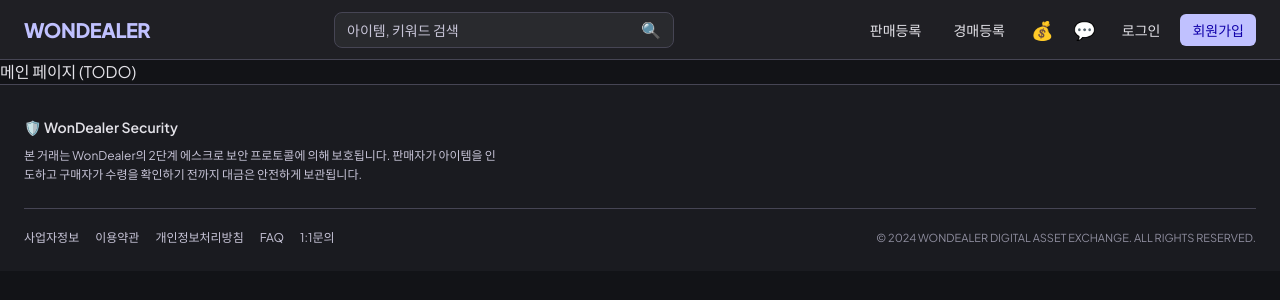
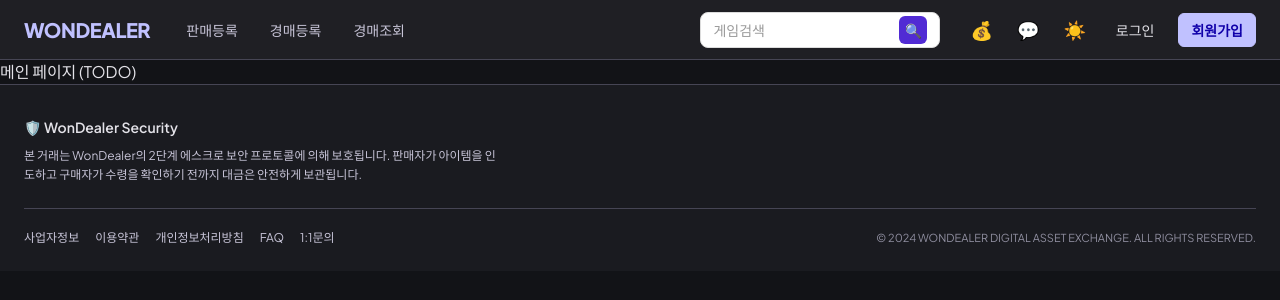
Before and after one commit to pyyzzz/wondealer-frontend, a React (Create React App) app: page / in a window 1280 px wide. Shown: the top 300 px of the page. Built offline with nearby package versions, Linux system fonts and the light colour scheme; no server answers.

Commit message:
2026-06-10 메인페이지 수정 및 네비바 작성

```diff
--- a/src/components/Navbar.js
+++ b/src/components/Navbar.js
@@ -1,50 +1,104 @@
+import React, { useState } from "react";
 import { useNavigate } from "react-router-dom";
 import styled from "styled-components";
 import { useAuth } from "../context/AuthContext";
+import { useTheme } from "../context/ThemeContext";
 
 const Navbar = () => {
   const { isLoggedIn, user, logout } = useAuth();
   const navigate = useNavigate();
 
+  const { theme, toggleTheme } = useTheme(); // ThemeContext에서 테마 가져옴
+
+  const [searchKeyword, setSearchKeyword] = useState(""); // 네비바 검색어 입력
+
+  const [isMenuOpen, setIsMenuOpen] = useState(false); // 로그인 완료 후 닉네임 드롭다운
+
   const handleLogout = () => {
     logout();
+    setIsMenuOpen(false); // 로그아웃 시 드롭다운 닫기
     navigate("/");
+  };
+  // 검색바 실행
+  const handleSearch = (e) => {
+    if (e.key && e.key !== "Enter") return;
+
+    if (!searchKeyword.trim()) {
+      alert("검색어를 입력하세요.");
+      return;
+    }
+    navigate(`/search?q=${encodeURIComponent(searchKeyword)}`);
   };
 
   return (
     <Nav>
-      {/* 로고 */}
-      <Logo onClick={() => navigate("/")}>WONDEALER</Logo>
+      <LeftGroup>
+        {/* 로고 */}
+        <Logo onClick={() => navigate("/")}>WONDEALER</Logo>
+        {/* 판매/경매 등록 버튼 */}
+        <MenuButton onClick={() => navigate("/items/new")}>판매등록</MenuButton>
+        <MenuButton onClick={() => navigate("/auctions/new")}>
+          경매등록
+        </MenuButton>
+        <MenuButton onClick={() => navigate("/auctions/new")}>
+          경매조회
+        </MenuButton>
+      </LeftGroup>
 
-      {/* 검색바 */}
-      <SearchBar>
-        <SearchInput placeholder="아이템, 키워드 검색" />
-        <SearchButton>🔍</SearchButton>
-      </SearchBar>
-
-      {/* 우측 메뉴 */}
-      <RightMenu>
-        {/* 판매/경매 등록 버튼 */}
-        <NavButton onClick={() => navigate("/items/new")}>판매등록</NavButton>
-        <NavButton onClick={() => navigate("/auctions/new")}>경매등록</NavButton>
+      <RightGroup>
+        {/* 검색바 */}
+        <SearchBar>
+          <SearchInput
+            placeholder="게임검색"
+            value={searchKeyword}
+            onChange={(e) => setSearchKeyword(e.target.value)}
+            onKeyDown={handleSearch}
+          />
+          <SearchButton onClick={handleSearch}>🔍</SearchButton>
+        </SearchBar>
 
         {/* 아이콘 메뉴 */}
         <IconButton onClick={() => navigate("/mypage/wallet")}>💰</IconButton>
         <IconButton onClick={() => navigate("/chat")}>💬</IconButton>
+        <IconButton onClick={toggleTheme}>
+          {" "}
+          {theme === "dark" ? "☀️" : "🌙"}
+        </IconButton>
 
-        {/* 로그인 상태에 따라 분기 */}
         {isLoggedIn ? (
-          <>
-            <Nickname onClick={() => navigate("/mypage")}>{user?.nickname}</Nickname>
-            <NavButton onClick={handleLogout}>로그아웃</NavButton>
-          </>
+          <UserMenuContainer>
+            <NicknameButton onClick={() => setIsMenuOpen(!isMenuOpen)}>
+              <span>{user?.nickname || "닉네임"}</span>
+              <span className="arrow">{isMenuOpen ? "⋀" : "⋁"}</span>
+            </NicknameButton>
+
+            {/* 드롭다운 메뉴 (isMenuOpen이 true일 때만 노출) */}
+            {isMenuOpen && (
+              <DropdownMenu>
+                <DropdownItem className="title">
+                  {user?.nickname || "닉네임"}
+                </DropdownItem>
+                <DropdownItem
+                  onClick={() => {
+                    navigate("/mypage");
+                    setIsMenuOpen(false);
+                  }}
+                >
+                  마이페이지
+                </DropdownItem>
+                <DropdownItem onClick={handleLogout}>로그아웃</DropdownItem>
+              </DropdownMenu>
+            )}
+          </UserMenuContainer>
         ) : (
           <>
             <NavButton onClick={() => navigate("/login")}>로그인</NavButton>
-            <SignUpButton onClick={() => navigate("/signup")}>회원가입</SignUpButton>
+            <SignUpButton onClick={() => navigate("/signup")}>
+              회원가입
+            </SignUpButton>
           </>
         )}
-      </RightMenu>
+      </RightGroup>
     </Nav>
   );
 };
@@ -61,6 +115,31 @@
   position: sticky;
   top: 0;
   z-index: 100;
+
+  @media (max-width: 768px) {
+    padding: 0 16px;
+  }
+`;
+
+const LeftGroup = styled.div`
+  display: flex;
+  align-items: center;
+  gap: 24px;
+  height: 100%;
+
+  @media (max-width: 768px) {
+    gap: 12px;
+  }
+`;
+
+const RightGroup = styled.div`
+  display: flex;
+  align-items: center;
+  gap: 12px;
+
+  @media (max-width: 768px) {
+    gap: 8px;
+  }
 `;
 
 const Logo = styled.div`
@@ -69,66 +148,227 @@
   color: var(--color-primary);
   cursor: pointer;
   letter-spacing: -0.02em;
+  margin-right: 8px;
+
+  @media (max-width: 580px) {
+    font-size: 16px;
+    margin-right: 0;
+  }
+`;
+
+const MenuButton = styled.button`
+  color: ${(props) =>
+    props.$active ? "var(--text-primary)" : "var(--text-secondary)"};
+  background: none;
+  border: none;
+  font-size: 14px;
+  font-weight: 500;
+  padding: 0 4px;
+  cursor: pointer;
+  height: 100%;
+  position: relative;
+  transition: color 0.2s ease;
+
+  &:hover {
+    color: var(--text-primary);
+  }
+
+  &::after {
+    content: "";
+    position: absolute;
+    bottom: 0;
+    left: 0;
+    right: 0;
+    height: 3px;
+    background-color: #c0c1ff;
+    display: none;
+  }
+
+  &:hover::after {
+    display: block;
+  }
+
+  @media (max-width: 768px) {
+    display: none;
+  }
 `;
 
 const SearchBar = styled.div`
   display: flex;
   align-items: center;
-  background-color: var(--bg-container-high);
-  border: 1px solid var(--border-color);
+  background-color: #ffffff;
+  border: 1px solid #dcdcdc;
   border-radius: 8px;
   padding: 0 12px;
-  width: 340px;
+  width: 240px;
   height: 36px;
+  margin-right: 12px;
+
+  @media (max-width: 768px) {
+    width: 180px;
+    margin-right: 4px;
+    padding: 0 8px;
+  }
+  @media (max-width: 580px) {
+    width: 110px;
+  }
 `;
 
 const SearchInput = styled.input`
   flex: 1;
   background: none;
   border: none;
-  color: var(--text-primary);
+  color: #333333;
   font-size: 14px;
-  &::placeholder { color: var(--text-secondary); }
+  outline: none;
+  &::placeholder {
+    color: #999999;
+  }
+  @media (max-width: 768px) {
+    font-size: 13px;
+  }
 `;
 
 const SearchButton = styled.button`
-  color: var(--text-secondary);
-  font-size: 16px;
-`;
-
-const RightMenu = styled.div`
+  background-color: #512bd4;
+  color: #ffffff;
+  font-size: 14px;
+  border: none;
+  border-radius: 6px;
+  width: 28px;
+  height: 28px;
   display: flex;
   align-items: center;
-  gap: 8px;
+  justify-content: center;
+  cursor: pointer;
+
+  &:hover {
+    background-color: #512bd4;
+  }
+
+  @media (max-width: 768px) {
+    width: 24px;
+    height: 24px;
+    font-size: 12px;
+  }
 `;
 
 const NavButton = styled.button`
   color: var(--text-primary);
+  background: none;
+  border: none;
   font-size: 14px;
   font-weight: 500;
   padding: 6px 12px;
   border-radius: 6px;
-  &:hover { background-color: var(--bg-container-high); }
+  cursor: pointer;
+  &:hover {
+    background-color: var(--bg-container-high);
+  }
+
+  @media (max-width: 580px) {
+    font-size: 12px;
+    padding: 6px 8px;
+  }
 `;
 
 const SignUpButton = styled(NavButton)`
   background-color: var(--color-primary);
   color: var(--on-primary);
-  &:hover { opacity: 0.9; }
+  font-weight: 600;
+  border: 1px solid var(--color-primary);
+
+  &:hover {
+    background-color: #512bd4;
+    border-color: #512bd4;
+    color: var(--text-primary);
+  }
 `;
 
 const IconButton = styled.button`
   font-size: 18px;
   padding: 6px;
   border-radius: 6px;
-  &:hover { background-color: var(--bg-container-high); }
+  &:hover {
+    background-color: var(--bg-container-high);
+  }
+  @media (max-width: 580px) {
+    font-size: 16px;
+    padding: 4px;
+  }
 `;
 
-const Nickname = styled.span`
+const UserMenuContainer = styled.div`
+  position: relative;
+  display: inline-block;
+`;
+
+const NicknameButton = styled.button`
+  background-color: #2a2b2e;
+  color: #ffffff;
+  border: none;
+  border-radius: 8px;
+  padding: 8px 14px;
   font-size: 14px;
-  font-weight: 500;
-  color: var(--color-primary);
+  font-weight: 600;
+  display: flex;
+  align-items: center;
+  gap: 8px;
   cursor: pointer;
+  transition: background-color 0.2s;
+
+  &:hover {
+    background-color: #38393d;
+  }
+
+  .arrow {
+    font-size: 10px;
+    color: #aaaaaa;
+  }
+  @media (max-width: 580px) {
+    padding: 6px 10px;
+    font-size: 12px;
+    gap: 4px;
+  }
+`;
+
+const DropdownMenu = styled.div`
+  position: absolute;
+  top: calc(100% + 8px);
+  right: 0;
+  width: 140px;
+  background-color: #1e1f22;
+  border: 1px solid #2d2f34;
+  border-radius: 12px;
+  padding: 6px 0;
+  box-shadow: 0 8px 16px rgba(0, 0, 0, 0.4);
+  z-index: 1000;
+  overflow: hidden;
+`;
+
+const DropdownItem = styled.div`
+  padding: 10px 16px;
+  font-size: 14px;
+  color: #cccccc;
+  cursor: pointer;
+  transition: all 0.2s ease;
+
+  &:hover {
+    background-color: #2a2b2e;
+    color: #ffffff;
+  }
+
+  &.title {
+    font-weight: 700;
+    color: #ffffff;
+    cursor: default;
+    border-bottom: 1px solid #2d2f34;
+    padding-bottom: 12px;
+    margin-bottom: 4px;
+    &:hover {
+      background: none;
+    }
+  }
 `;
 
 export default Navbar;
```
Also changed, not shown: src/pages/main/MainPage.js (+28 -5 lines).
